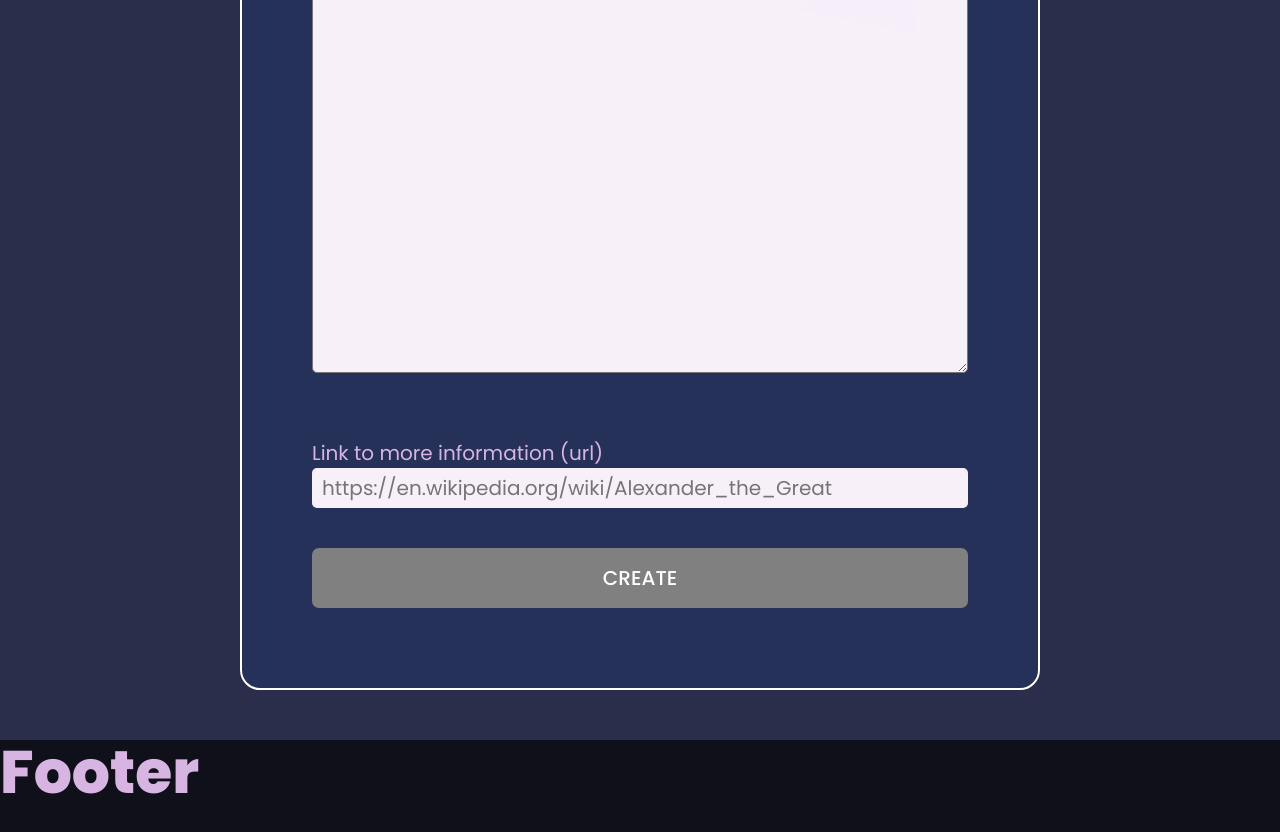
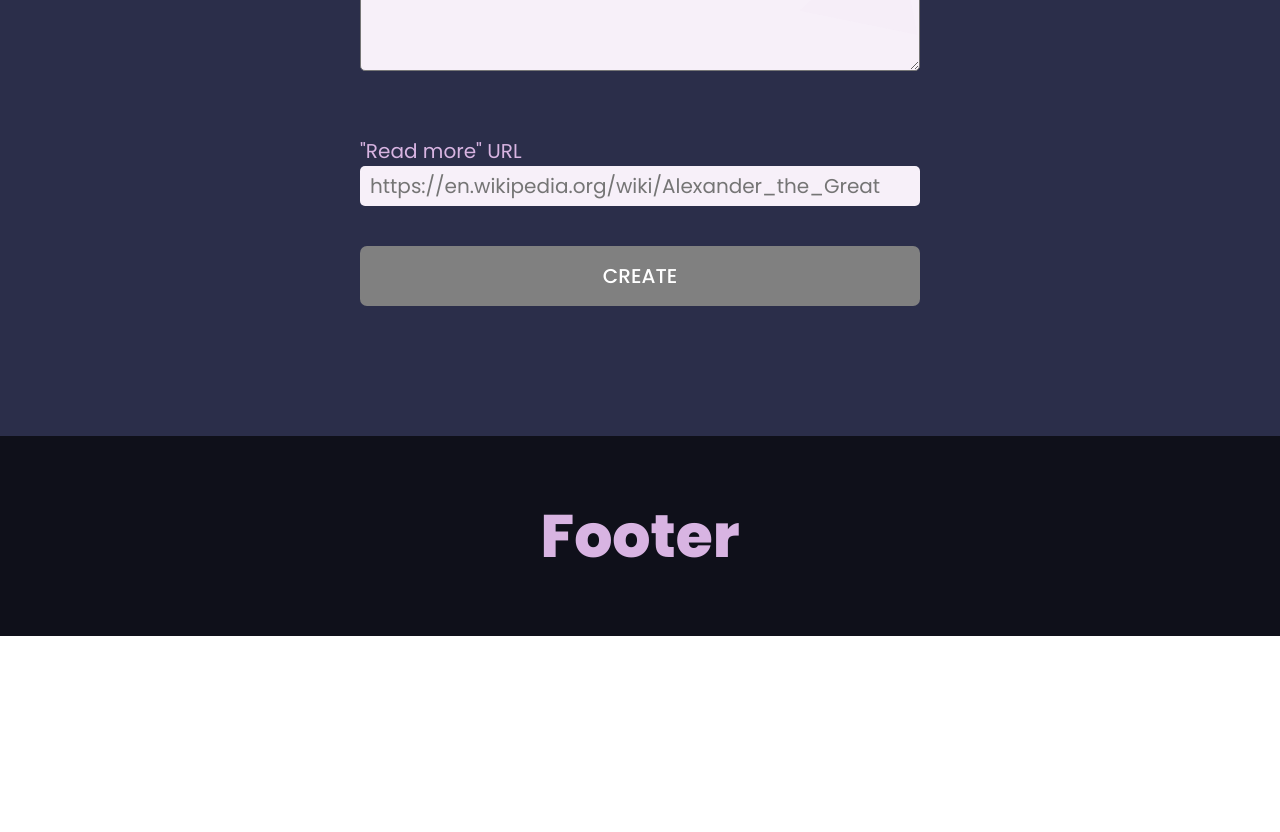
Before and after one commit to abdejohan/history-app, a React (Vite) app: page /admin in a window 1280 px wide. Shown: the part 700-1532 px from the top of the page. After the commit the page ends 1336 px from the top, so only its background shows below. Built offline with nearby package versions, Linux system fonts and the light colour scheme; no server answers.

Commit message:
Add fade in/out transition between screens

```diff
--- a/package.json
+++ b/package.json
@@ -15,12 +15,14 @@
 		"react-dom": "^18.2.0",
 		"react-hook-form": "^7.43.2",
 		"react-icons": "^4.8.0",
-		"react-router-dom": "^6.8.1"
+		"react-router-dom": "^6.8.1",
+		"react-transition-group": "^4.4.5"
 	},
 	"devDependencies": {
 		"@types/node": "^18.14.1",
 		"@types/react": "^18.0.27",
 		"@types/react-dom": "^18.0.10",
+		"@types/react-transition-group": "^4.4.5",
 		"@vitejs/plugin-react": "^3.1.0",
 		"sass": "^1.58.3",
 		"typescript": "^4.9.3",
--- a/src/components/Layout.tsx
+++ b/src/components/Layout.tsx
@@ -1,15 +1,28 @@
-import { Outlet } from "react-router-dom";
+import { Outlet, useLocation } from "react-router-dom";
 import Header from "./Header";
 import { GiEgyptianPyramids } from "react-icons/gi";
 import Footer from "../common/Footer";
+import { TransitionGroup, CSSTransition } from "react-transition-group";
 
-const Layout = () => (
+const Layout = () => {
+	const location = useLocation();
+
+	return (
 		<main className='layout'>
-		<GiEgyptianPyramids className='timeline-corner-icon dd' />
+			<GiEgyptianPyramids className='background-icon' />
 			<Header />
+			<TransitionGroup>
+				<CSSTransition
+					key={location.pathname}
+					timeout={300}
+					classNames='fade'
+					unmountOnExit>
 					<Outlet />
+				</CSSTransition>
+			</TransitionGroup>
 			<Footer />
 		</main>
 	);
+};
 
 export default Layout;
--- a/src/routes/Admin.tsx
+++ b/src/routes/Admin.tsx
@@ -43,7 +43,7 @@ const Admin = () => {
 
 		try {
 			await saveEventToDB("HistoricalEvents", cleanEventObject);
-			setSuccessMessage("Succesfully saved.", cleanEventObject);
+			setSuccessMessage("Succesfully saved.");
 			setSwitchValue(false);
 			reset(); // Clears the input fields
 		} catch (error) {
@@ -139,7 +139,7 @@ const Admin = () => {
 								required: "Give a small summary of the event.",
 								minLength: { value: 25, message: "Minimum of 25 characters." },
 							})}
-							rows={15}
+							rows={5}
 						/>
 						<div className='error-message'>
 							{errors.summary && errors.summary.message}
@@ -147,7 +147,7 @@ const Admin = () => {
 					</div>
 					{/* LINK */}
 					<div className='input-container'>
-						<label htmlFor='url'>Link to more information (url)</label>
+						<label htmlFor='url'>"Read more" URL</label>
 						<input
 							placeholder='https://en.wikipedia.org/wiki/Alexander_the_Great'
 							className='input-field'
--- a/src/styles/common/_footer.scss
+++ b/src/styles/common/_footer.scss
@@ -1,4 +1,7 @@
 footer {
 	min-height: 25vh;
 	background-color: $background3;
+	display: flex;
+	justify-content: center;
+	align-items: center;
 }
--- a/src/styles/layouts/_layout.scss
+++ b/src/styles/layouts/_layout.scss
@@ -1,7 +1,8 @@
 .layout {
 	background-color: $background;
 	color: $text;
-	.dd {
+
+	& .background-icon {
 		position: fixed;
 		bottom: 0px;
 		right: 100px;
@@ -10,3 +11,21 @@
 		opacity: 0.03;
 	}
 }
+
+.fade-enter {
+	opacity: 0;
+}
+
+.fade-enter-active {
+	opacity: 1;
+	transition: opacity 300ms ease-in-out;
+}
+
+.fade-exit {
+	opacity: 1;
+}
+
+.fade-exit-active {
+	opacity: 0;
+	transition: opacity 300ms ease-in-out;
+}
--- a/src/styles/pages/_admin.scss
+++ b/src/styles/pages/_admin.scss
@@ -1,9 +1,7 @@
 .form-container {
-	border: 2px solid white;
-	background-color: #263159;
 	width: 100%;
-	min-width: 350px;
-	max-width: 800px;
+	min-width: 300px;
+	max-width: 700px;
 	border-radius: 20px;
 	padding: 50px;
 	& h2 {
```
Also changed, not shown: 1 other file (tests, documents, lock files or other folders). Lines whose indentation alone changed are shown as unchanged.
